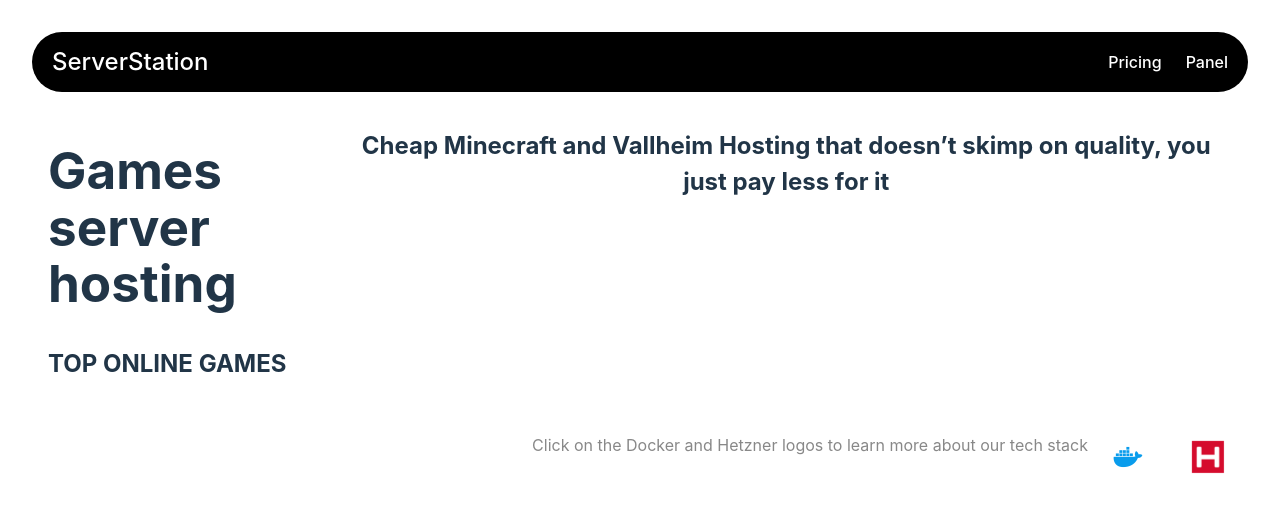
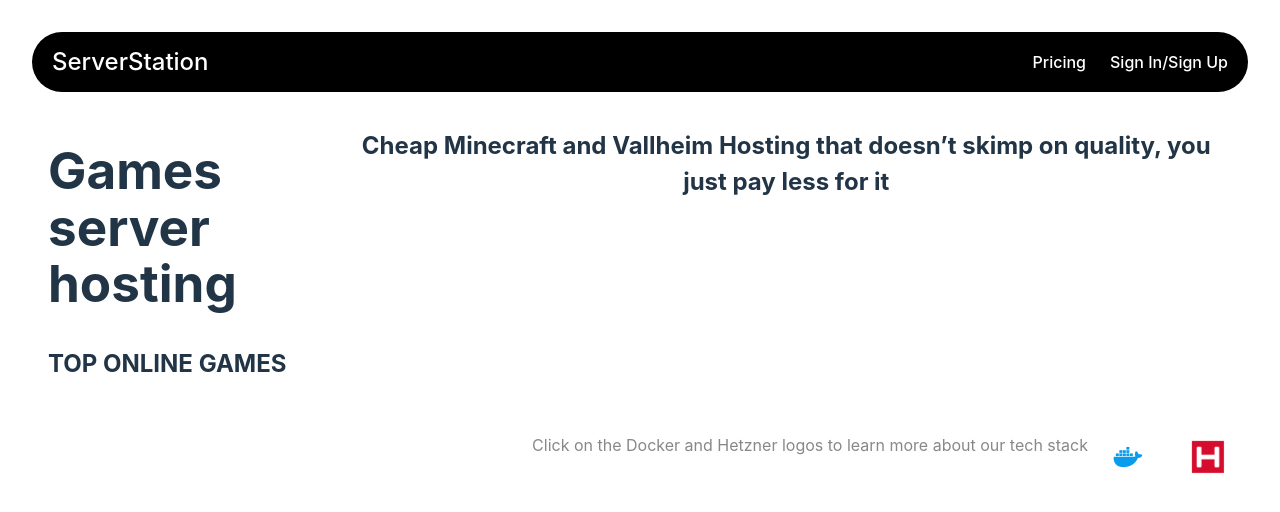
Before and after one commit to Zenidd/isolated-game-envs, a React (Vite) app in the folder ui/: page / in a window 1280 px wide. Shown: the top 512 px of the page. Built offline with nearby package versions, Linux system fonts and the light colour scheme; no server answers; what @aws-amplify/ui-react, aws-amplify would draw is missing.

Commit message:
Finish with auhentication fixes

```diff
--- a/ui/package.json
+++ b/ui/package.json
@@ -15,6 +15,7 @@
     "antd": "^5.8.3",
     "aws-amplify": "^5.3.7",
     "react": "^18.2.0",
+    "react-bootstrap": "^2.8.0",
     "react-dom": "^18.2.0",
     "react-router-dom": "^6.15.0"
   },
--- a/ui/src/App.tsx
+++ b/ui/src/App.tsx
@@ -1,26 +1,51 @@
+//App.tsx
+
+import { useState } from 'react';
+import { Route, Routes} from "react-router-dom"
+
+import { Amplify } from 'aws-amplify';
+import awsExports from './aws-exports';
+
 import './App.css'
 import "./sections.css"
+import '@aws-amplify/ui-react/styles.css';
+
+
 import Navbar from './navbar.tsx';
+import Home from './pages/home.tsx';
+import Panel from './panel.tsx';
 import Pricing from './pages/pricing.tsx';
-import Panel from './panel.tsx';
-import Home from './pages/home.tsx';
 import Footer from './footer.tsx';
-import { Route, Routes} from "react-router-dom"
+import Login from './components/auth/login.tsx';
+
+
+Amplify.configure(awsExports);
+
 
 function App() {
+  const [isAuthenticated, setIsAuthenticated] = useState(false);
+  const [userEmail, setUserEmail] = useState('');
 
+  function updateAuthStatus(authStatus, email = '') {
+    setIsAuthenticated(authStatus);
+    setUserEmail(email);
+  }
   return (
     <>
-      <Navbar />
+
+      <Navbar isAuthenticated={isAuthenticated}
+        userEmail={userEmail}
+        updateAuthStatus={updateAuthStatus}/>
       <div className="sections-container">
-      <Routes>
-        <Route path="/" element={<Home />} />
-        <Route path="/nome" element={<Home />} />
-        <Route path="/pricing" element={<Pricing />} />
-        <Route path="/panel" element={<Panel />} />
-      </Routes>
+        <Routes>
+          <Route path="/" element={<Home/>} />
+          <Route path="/nome" element={<Home/>} />
+          <Route path="/login" element={<Login updateAuthStatus={updateAuthStatus} />} />
+          <Route path="/pricing" element={<Pricing />} />
+          <Route path="/panel" element={<Panel />} />
+        </Routes>
       </div>
-    <Footer/>
+      <Footer/>
     </>
   )
 }
--- /dev/null
+++ b/ui/src/components/auth/login.tsx
@@ -0,0 +1,19 @@
+//login.tsx
+
+import { withAuthenticator } from '@aws-amplify/ui-react';
+import type { WithAuthenticatorProps } from '@aws-amplify/ui-react';
+
+export function Login({ signOut, user, updateAuthStatus }: WithAuthenticatorProps & { updateAuthStatus: Function }) {
+  const userEmail = user?.attributes?.email;
+
+  // Call the updateAuthStatus function from App component
+  // to update authentication status and user email
+  updateAuthStatus(true, userEmail);
+  return (
+    <div>
+      <h1> Logged succesfully</h1>
+    </div>
+  );
+}
+
+export default withAuthenticator(Login);
--- a/ui/src/main.tsx
+++ b/ui/src/main.tsx
@@ -2,7 +2,6 @@
 import ReactDOM from 'react-dom/client'
 import App from './App.tsx'
 import './index.css'
-import './navbar.css'
 import { BrowserRouter } from "react-router-dom"
 
 ReactDOM.createRoot(document.getElementById('root')!).render(
--- a/ui/src/navbar.css
+++ b/ui/src/navbar.css
@@ -6,6 +6,20 @@
 body {
   margin: 0;
 }
+
+.username{
+  display: flex;
+  align-items: center;
+
+}
+
+@media (max-width: 720px) {
+  .username {
+    display: none;
+  }
+}
+
+
 
 .nav {
   border-radius: 30px;
@@ -45,6 +59,7 @@
 
 .nav li:active {
   background-color: #555;
+
 }
 
 .nav li:hover {
--- a/ui/src/navbar.tsx
+++ b/ui/src/navbar.tsx
@@ -1,15 +1,73 @@
 import { Link } from "react-router-dom"
+import { Auth } from 'aws-amplify';
+import { useNavigate } from 'react-router-dom';
+import { useEffect, useState } from 'react';
+import './navbar.css'
 
-export default function Navbar() {
-return <nav className="nav">
+
+export default function Navbar(props) {
+  const navigate = useNavigate();
+  const [userEmail, setUserEmail] = useState('');
+
+  useEffect(() => {
+    async function fetchUserEmail() {
+      try {
+        const user = await Auth.currentAuthenticatedUser();
+        setUserEmail(user.attributes.email);
+      } catch (error) {
+        console.log('Error fetching user email:', error);
+      }
+    }
+
+    if (props.isAuthenticated) {
+      fetchUserEmail();
+    }
+  }, [props.isAuthenticated]);
+
+  const handleLogout = async () => {
+    try {
+      console.log('Logout');
+      await Auth.signOut();
+
+      props.updateAuthStatus(false);
+      navigate('/');
+    } catch (err) {
+      console.log(err);
+    }
+  };
+
+
+  return (
+    <nav className="nav">
       <Link to="/" className="site-title">ServerStation</Link>
+
+      {props.isAuthenticated !== false ? (
+          <div className="username">Hello, {userEmail}</div>
+        ) : null }
       <ul>
+
+
+
       <li className="active">
-      <Link to="/pricing" >Pricing</Link>
+          <Link to="/pricing">Pricing</Link>
         </li>
+        {props.isAuthenticated !== false ? (
+        <li className="active">
+            <Link to="/home" onClick={handleLogout}>Logout</Link>
+        </li>
+        ) : (
+          <li className="active">
+            <Link to="/login">Sign In/Sign Up</Link>
+          </li>
+        )}
+
+
+        {props.isAuthenticated !== false ? (
         <li className="active">
           <Link to="/panel">Panel</Link>
         </li>
+        ) : null }
       </ul>
     </nav>
+  );
 }
--- a/ui/src/panel.css
+++ b/ui/src/panel.css
@@ -4,8 +4,3 @@
   position: relative;
   margin: 0 auto;
 }
-
-.username {
-  padding-top: 10px;
-  text-align: left;
-}
--- a/ui/src/panel.tsx
+++ b/ui/src/panel.tsx
@@ -1,21 +1,11 @@
 
-import { Amplify } from 'aws-amplify';
-import type { WithAuthenticatorProps } from '@aws-amplify/ui-react';
-import { withAuthenticator } from '@aws-amplify/ui-react';
-import '@aws-amplify/ui-react/styles.css';
-import awsconfig from './aws-exports';
 import './panel.css'
-Amplify.configure(awsconfig);
 
 
-export function Panel({ signOut, user }: WithAuthenticatorProps) {
+export default function Panel() {
   return (
     <>
-      <h1>Hello {user?.attributes?.email}</h1>
-      <button onClick={signOut}>Sign out</button>
+      <h1>Deployment panel</h1>
     </>
   );
 }
-
-
-export default withAuthenticator(Panel);
```
Also changed, not shown: 1 other file (tests, documents, lock files or other folders). Lines whose indentation alone changed are shown as unchanged.
